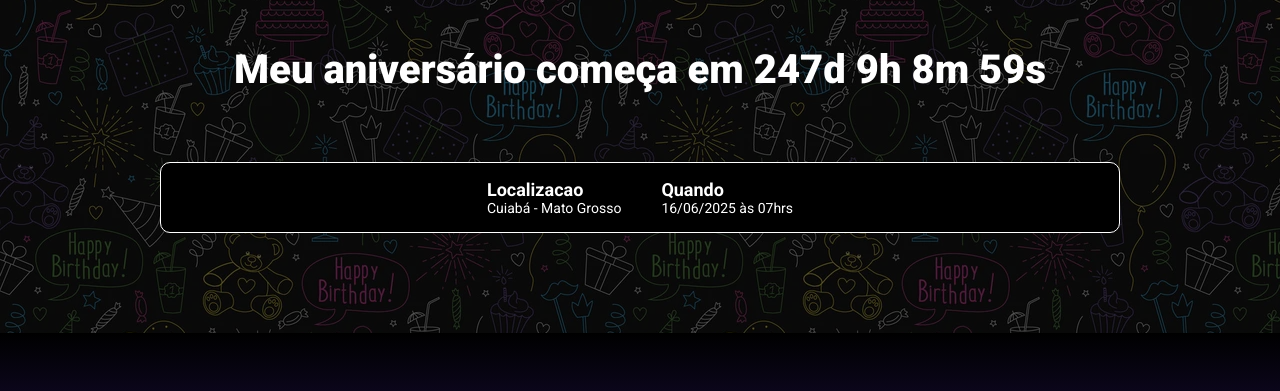
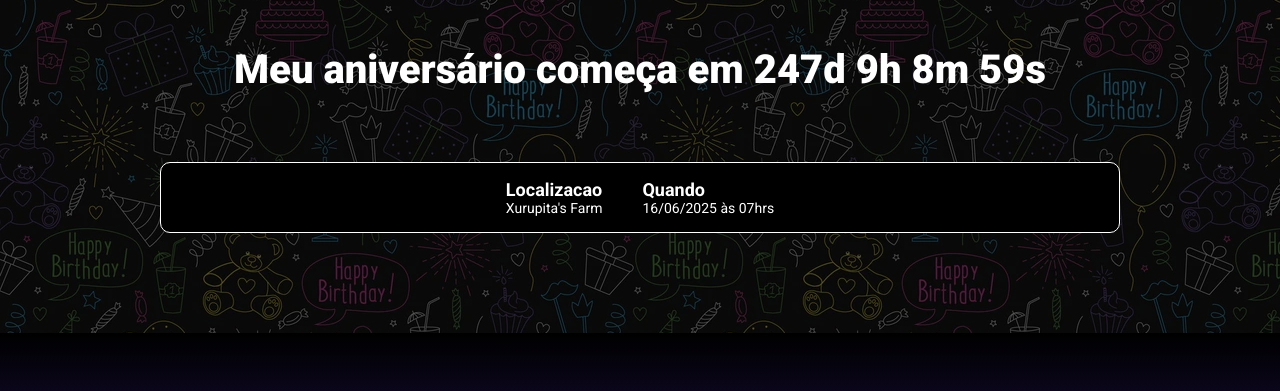
Before and after one commit to pedroluccs/landing-page-birthday, a website built with Parcel: page src/index.html in a window 1280 px wide. Shown: the part 246-637 px from the top of the page. Built offline with nearby package versions, Linux system fonts and the light colour scheme.

Commit message:
Update index.html

```diff
--- a/src/index.html
+++ b/src/index.html
@@ -21,7 +21,7 @@
                 <ul class="infos-bar__infos">
                     <li class="infos-bar__infos__item">
                         <b>Localizacao</b>
-                        Cuiabá - Mato Grosso
+                        Xurupita's Farm
                     </li>
                     <li class="infos-bar__infos__item">
                         <b>Quando</b>
```
